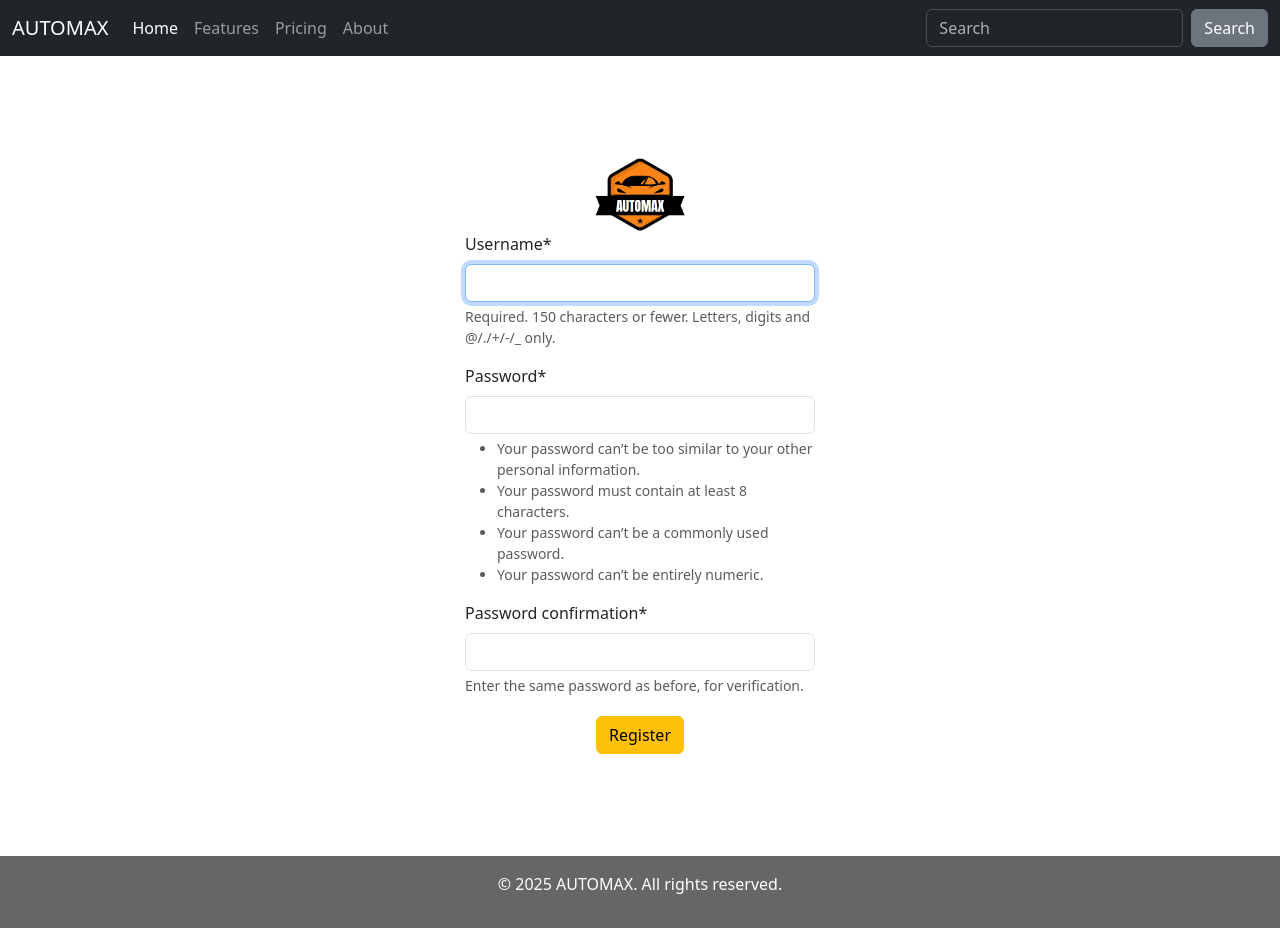
After one commit to ibrahim2818/django-project, a Django app: page /register/ in a window 1280 px wide. The commit adds this page. Run offline with Django 5.2, Linux system fonts and the light colour scheme; some libraries are stand-ins or nearby versions.

Commit message:
register form design

```diff
--- a/src/main/templates/base/base.html
+++ b/src/main/templates/base/base.html
@@ -12,40 +12,19 @@
     <link href="https://cdn.jsdelivr.net/npm/bootstrap@5.3.6/dist/css/bootstrap.min.css" rel="stylesheet" crossorigin="anonymous">
 
     {% load static %}
-    <style>
-  body, html {
-    margin: 0;
-    padding: 0;
-    height: 100%;
-    overflow: hidden;
-  }
+    {% block style %}
 
-  #bgvideo {
-    position: fixed;
-    top: 0;
-    left: 0;
-    width: 100vw;
-    height: 100vh;
-    object-fit: cover;  /* change this to 'contain' if you want the full video without cropping */
-    z-index: -1;
-  }
-
-  .index {
-    position: relative;
-    z-index: 1;
-    height: 100vh;
-    width: 100vw;
-    display: flex;
-    justify-content: center;
-    align-items: center;
-    flex-direction: column;
-    text-align: center;
-    color: white;
-  }
-</style>
+    {% endblock style %}
 
 </head>
 <body class="d-flex flex-column h-100">
+   {% if messages %}
+    {% for message in messages%}
+    <div class="alert alert-{{message.tags}} alert-dismissible fade show" role="alert" {% if message.tags == 'success' %} style="background-color: green;" {% endif %}>
+        {{message}}
+    </div>
+    {% endfor %}
+    {% endif %}
 {% block navbar %}
   <nav class="navbar navbar-expand-lg bg-dark" data-bs-theme="dark">
         <div class="container-fluid">
@@ -71,6 +50,9 @@
     <!-- Navbar -->
 
     {% block content %}
+
+
+
     {% endblock %}
 
     {% block footer %}
--- /dev/null
+++ b/src/users/templates/register.html
@@ -0,0 +1,31 @@
+{% extends "base/base.html"%}
+{% load static %}
+{% load crispy_forms_tags %}
+
+{% block content %}
+   <div style="display: flex; justify-content: center; align-items: center; min-height: 100vh; padding: 20px;">
+
+    <main class="form-signin" style="width: 350px;">
+        <form action="" method="post">
+            <div style="text-align: center; margin-top: 50px;">
+                <img src="{% static 'logo.png' %}" width="100" height="auto" alt="AutoMax logo">
+            </div>
+            {% csrf_token %}
+            {{register_form|crispy}}
+            <div style="text-align: center; margin-top: 20px; margin-bottom: 50px;">
+                <button class="btn btn-warning" type="submit">Register</button>
+            </div>
+
+        </form>
+    </main>
+</div>
+
+
+{% endblock %}
+{% block footer %}
+  <footer class="text-center text-white mt-auto" style="background-color: rgba(0, 0, 0, 0.6);">
+    <div class="container p-3">
+      <p>© {% now "Y" %} AUTOMAX. All rights reserved.</p>
+    </div>
+  </footer>
+{% endblock %}
--- a/src/users/urls.py
+++ b/src/users/urls.py
@@ -1,7 +1,8 @@
 from django.urls import path
 
-from .views import login_view
+from .views import login_view, RegisterView
 
 urlpatterns = [
     path('login/',login_view , name='login'),
+    path('register/',RegisterView.as_view() , name='register'),
 ]
--- a/src/users/views.py
+++ b/src/users/views.py
@@ -1,19 +1,45 @@
 from django.shortcuts import render, redirect
-from django.contrib.auth.forms import AuthenticationForm
+from django.contrib.auth.forms import AuthenticationForm, UserCreationForm
 from django.contrib.auth import authenticate, login
+from django.contrib import messages
+from django.views import View
+from django.urls import reverse_lazy
+
 def login_view(request):
     if request.method == 'POST':
-        login_form= AuthenticationForm(request=request, data=request.POST)
+        login_form = AuthenticationForm(request=request, data=request.POST)
         if login_form.is_valid():
-            username= login_form.cleaned_data.get('username')
-            password= login_form.cleaned_data.get('password')
-            user= authenticate(username= username,password= password)
+            username = login_form.cleaned_data.get('username')
+            password = login_form.cleaned_data.get('password')
+            user = authenticate(username=username, password=password)
             if user is not None:
-                login(request,user)
-                return redirect('home')
+                login(request, user)
+                messages.success(request, f'You are logged in as {username}')
+                return redirect(reverse_lazy('home'))
             else:
-                pass
-    elif request.method == 'GET':
-        login_form= AuthenticationForm()
-    login_form = AuthenticationForm()
-    return render(request, 'login.html',{'login_form': login_form})
+                messages.error(request, 'Invalid username or password')
+        else:
+            messages.error(request, 'Invalid username or password')
+    else:
+        login_form = AuthenticationForm()
+
+    return render(request, 'login.html', {'login_form': login_form})
+
+
+class RegisterView(View):
+    def get(self, request):
+        register_form = UserCreationForm()
+        return render(request, 'register.html', {'register_form': register_form})
+
+    def post(self, request):
+        register_form = UserCreationForm(data=request.POST)
+        if register_form.is_valid():
+            user = register_form.save()
+            password = register_form.cleaned_data.get('password1')
+            user = authenticate(username=user.username, password=password)
+            login(request, user)
+            messages.success(request, f'Account created successfully for {user.username}')
+            return redirect(reverse_lazy('home'))
+        else:
+            messages.error(request, 'Registration failed. Please correct the errors below.')
+            return render(request, 'register.html', {'register_form': register_form})
```
Also changed, not shown: src/automax/settings.py (+7 -1 lines), src/main/templates/views/main.html (+33 -0 lines), src/db.sqlite3.
